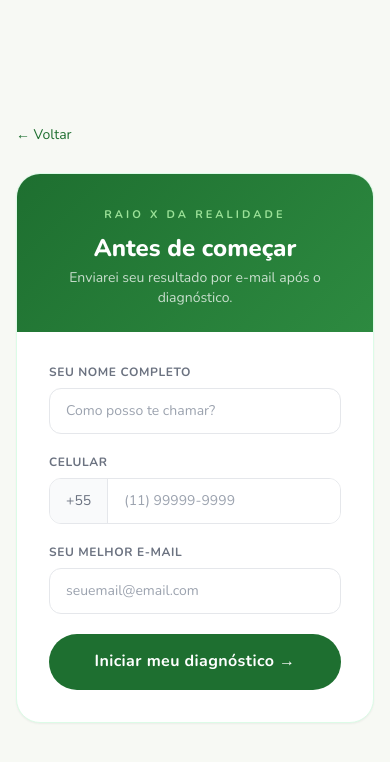
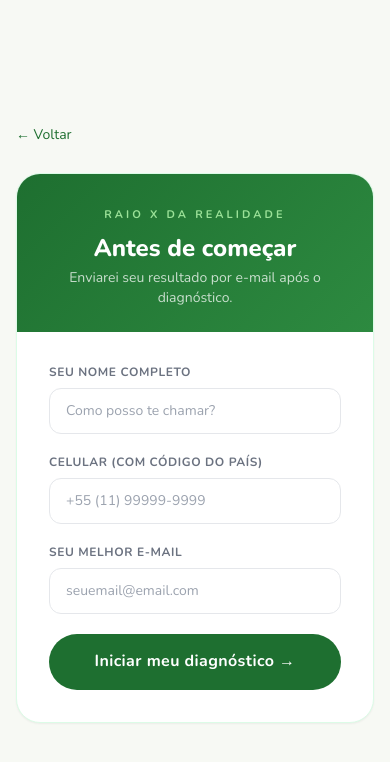
Before and after one commit to ZYONCursoseTerapias/raio-x-da-realidade, a React (Vite) app: page /registro in a window 390 px wide. Shown: the top 762 px of the page. Built offline with nearby package versions, Linux system fonts and the light colour scheme.

Commit message:
Make phone field fully editable with +55 as placeholder

```diff
--- a/src/pages/UserInfoPage.tsx
+++ b/src/pages/UserInfoPage.tsx
@@ -21,7 +21,7 @@ export default function UserInfoPage() {
   function handleSubmit(e: FormEvent) {
     e.preventDefault()
     if (!validate()) return
-    sessionStorage.setItem('raiox_user', JSON.stringify({ nome: nome.trim(), telefone: '+55 ' + telefone.trim(), email: email.trim() }))
+    sessionStorage.setItem('raiox_user', JSON.stringify({ nome: nome.trim(), telefone: telefone.trim(), email: email.trim() }))
     navigate('/teste')
   }
 
@@ -74,22 +74,7 @@ export default function UserInfoPage() {
           {/* Form */}
           <form onSubmit={handleSubmit} className="px-8 py-8 space-y-5">
             {field('Seu nome completo', nome, setNome, 'Como posso te chamar?', 'text', 'nome')}
-            <div>
-              <label className="block text-xs font-bold text-gray-500 uppercase tracking-wider mb-2">
-                Celular
-              </label>
-              <div className="flex border border-gray-200 rounded-xl overflow-hidden focus-within:border-brand-medium transition-colors">
-                <span className="px-4 py-3 text-sm text-gray-500 bg-gray-50 border-r border-gray-200 select-none">+55</span>
-                <input
-                  type="tel"
-                  value={telefone}
-                  onChange={(e) => setTelefone(e.target.value)}
-                  placeholder="(11) 99999-9999"
-                  className="flex-1 px-4 py-3 text-sm text-gray-700 focus:outline-none"
-                />
-              </div>
-              {errors.telefone && <p className="text-red-400 text-xs mt-1">{errors.telefone}</p>}
-            </div>
+            {field('Celular (com código do país)', telefone, setTelefone, '+55 (11) 99999-9999', 'tel', 'telefone')}
             {field('Seu melhor e-mail', email, setEmail, 'seuemail@email.com', 'email', 'email')}
 
 
```
